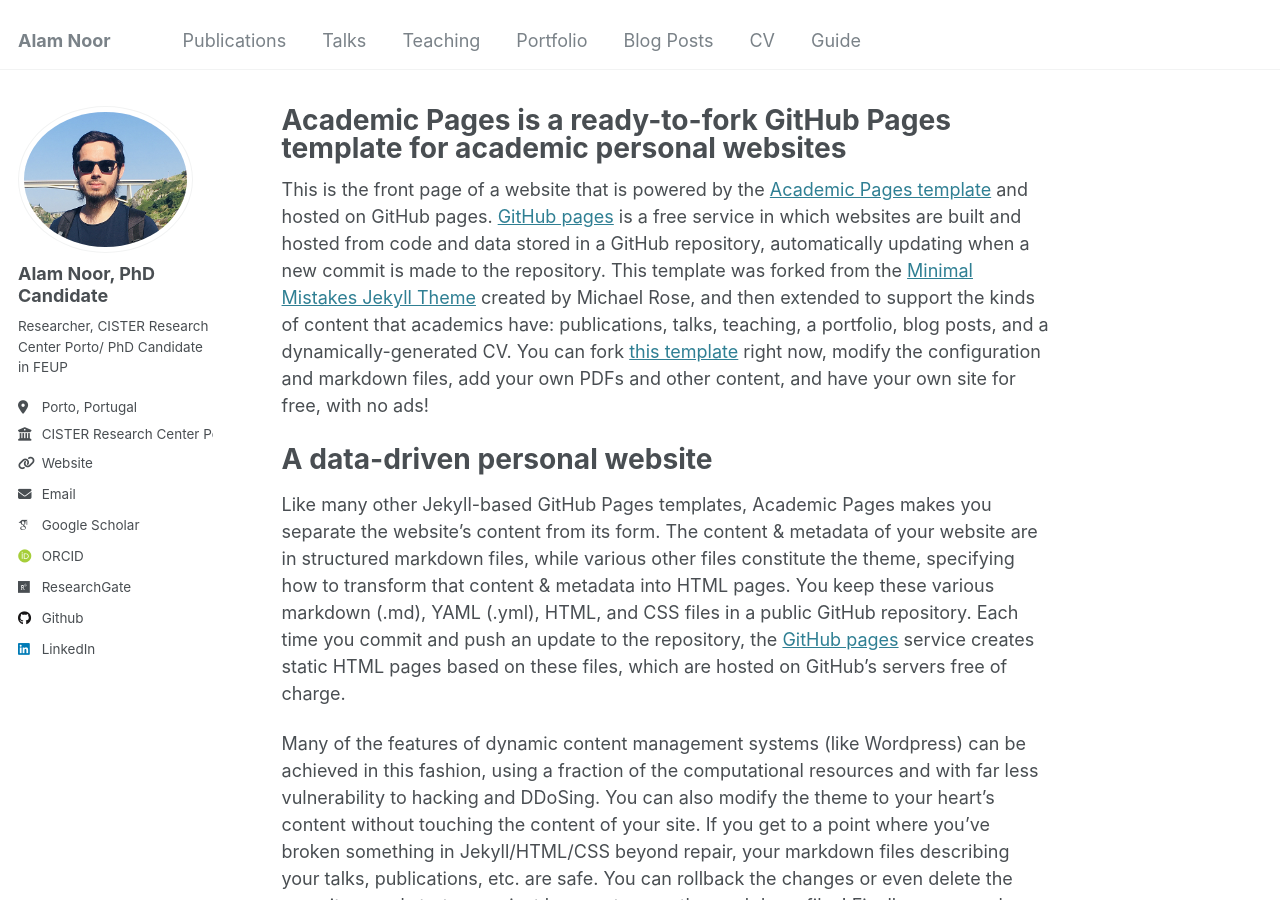
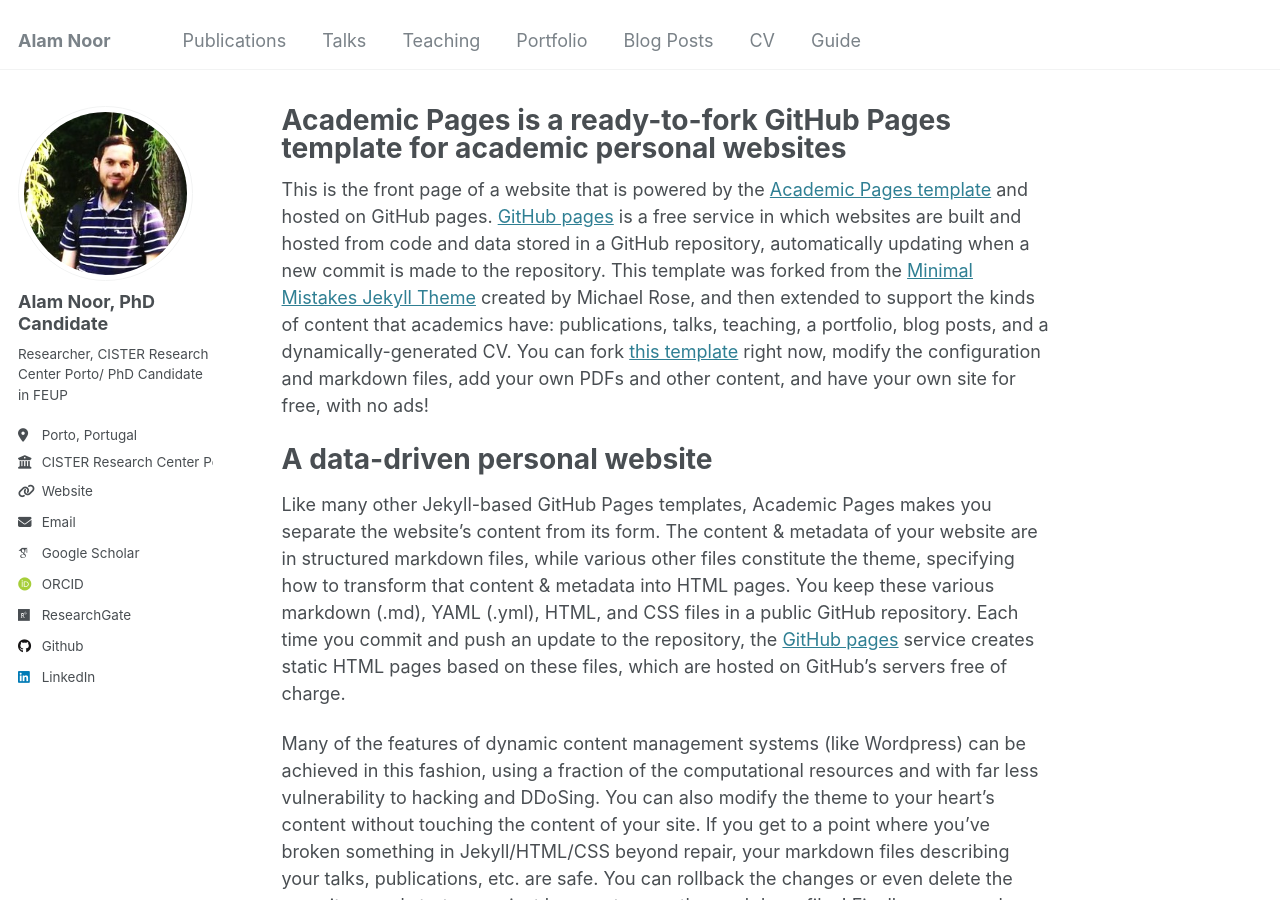
Before and after one commit to Alamnoor/alamnoor.github.io, a Jekyll site: the page built from _pages/about.md, in a window 1280 px wide and 900 px high. Built offline with Jekyll 4.4.1, drawn with Linux system fonts in a browser that asks for light colours; some web fonts are replaced.

Commit message:
Update _config.yml

```diff
--- a/_config.yml
+++ b/_config.yml
@@ -21,7 +21,7 @@ repository               : "academicpages/academicpages.github.io"
 #               Additional customization can be done by editing /_includes/author-profile.html
 author:
   # Biographic information
-  avatar           : "bio-photo.png"
+  avatar           : "foo-bar-identity.jpg"
   name             : "Alam Noor, PhD Candidate"
   pronouns         : # example: "she/her"
   bio              : "Researcher, CISTER Research Center Porto/ PhD Candidate in FEUP"
```
